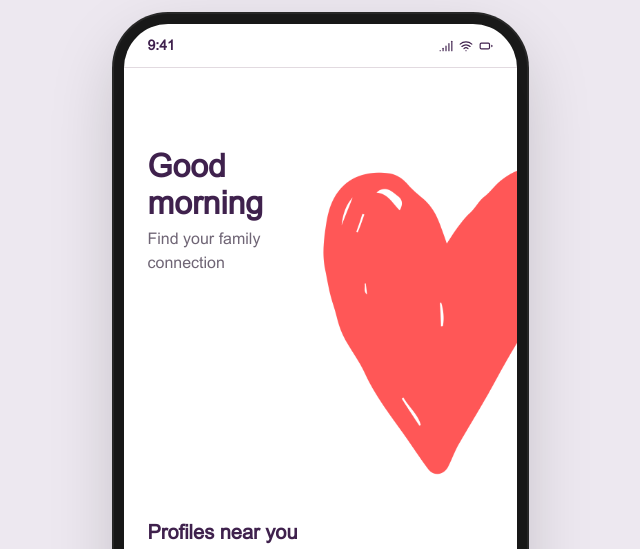
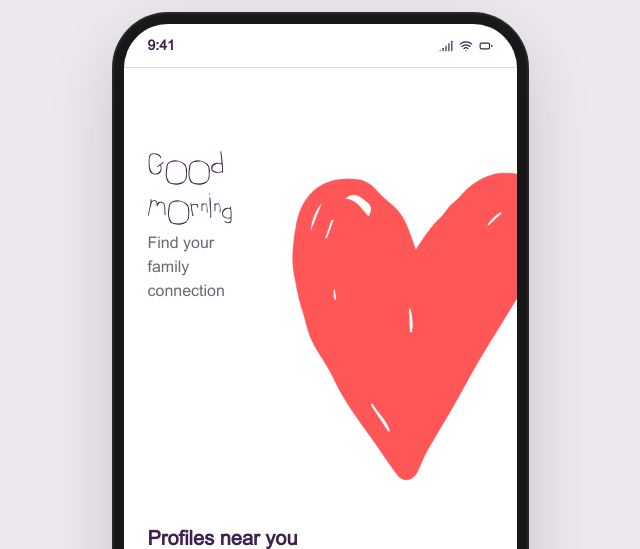
Before and after one commit to nateadmin/aymm2, a React (Vite) app in the folder web/: page /Prototype/home in a window 1280 px wide. Shown: the top 549 px of the page, without its empty margins (320-960 px from the left). Built offline with nearby package versions, Linux system fonts and the light colour scheme.

Commit message:
Fix Phase 4 home greeting font and logo size
Use Two Turtle Doves for the Good morning heading and shrink the
header heart logo to match the frame 42 design.

Co-authored-by: charles <charles@wefoundd.com>

```diff
--- a/web/src/pages/prototype/Home.jsx
+++ b/web/src/pages/prototype/Home.jsx
@@ -13,8 +13,8 @@ export default function PrototypeHome() {
       <div className="screen-pad prototype-home">
         <header className="prototype-home__header">
           <div>
-            <h1 className="prototype-home__greeting">Good morning</h1>
-            <p className="prototype-home__subtitle">Find your family connection</p>
+            <h1 className="auth-heading auth-heading--brand prototype-home__greeting">Good morning</h1>
+            <p className="auth-subheading prototype-home__subtitle">Find your family connection</p>
           </div>
           <HeartLogo className="prototype-home__logo" alt="" />
         </header>
--- a/web/src/theme/screens.css
+++ b/web/src/theme/screens.css
@@ -2226,23 +2226,18 @@
 }
 
 .prototype-home__greeting {
-  margin: 0;
-  font-family: var(--font-heading);
-  font-size: 2rem;
-  font-weight: 700;
-  line-height: 1.15;
-  color: var(--aymm-purple);
+  font-size: 2.25rem;
+  line-height: 1.1;
 }
 
 .prototype-home__subtitle {
-  margin: 0.35rem 0 0;
-  font-size: var(--text-md);
-  color: var(--aymm-muted-purple);
+  margin-top: 0.25rem;
 }
 
 .prototype-home__logo {
-  width: 2.5rem;
-  height: 2.5rem;
+  width: 1.375rem;
+  height: 1.375rem;
+  margin-top: 0.35rem;
   flex-shrink: 0;
 }
 
```
